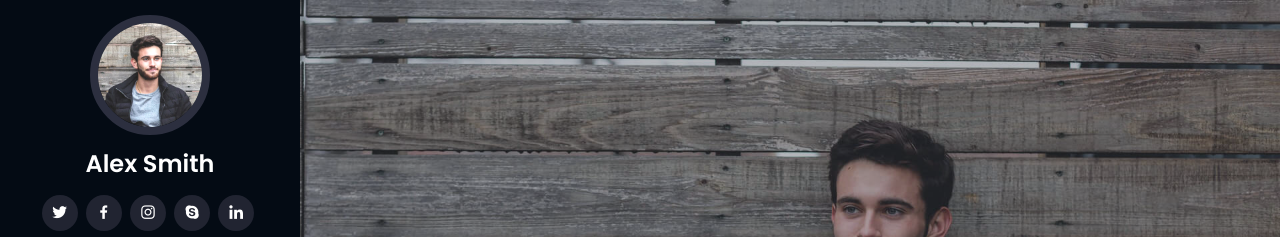
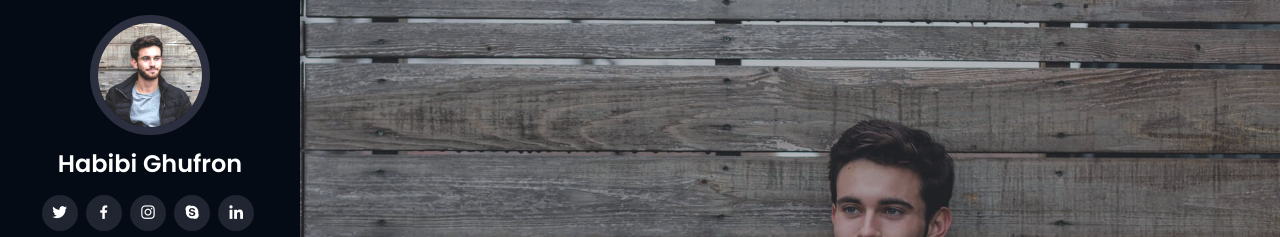
Before and after one commit to habibighufronhilmiy/habibighufronhilmiy.github.io, a plain HTML site: page iPortfolio/index.html in a window 1280 px wide. Shown: the top 237 px of the page. Drawn offline with nearby package versions, Linux system fonts and the light colour scheme.

Commit message:
template

```diff
--- a/iPortfolio/index.html
+++ b/iPortfolio/index.html
@@ -46,7 +46,7 @@
 
       <div class="profile">
         <img src="assets/img/profile-img.jpg" alt="" class="img-fluid rounded-circle">
-        <h1 class="text-light"><a href="index.html">Alex Smith</a></h1>
+        <h1 class="text-light"><a href="index.html">Habibi Ghufron</a></h1>
         <div class="social-links mt-3 text-center">
           <a href="#" class="twitter"><i class="bx bxl-twitter"></i></a>
           <a href="#" class="facebook"><i class="bx bxl-facebook"></i></a>
```
